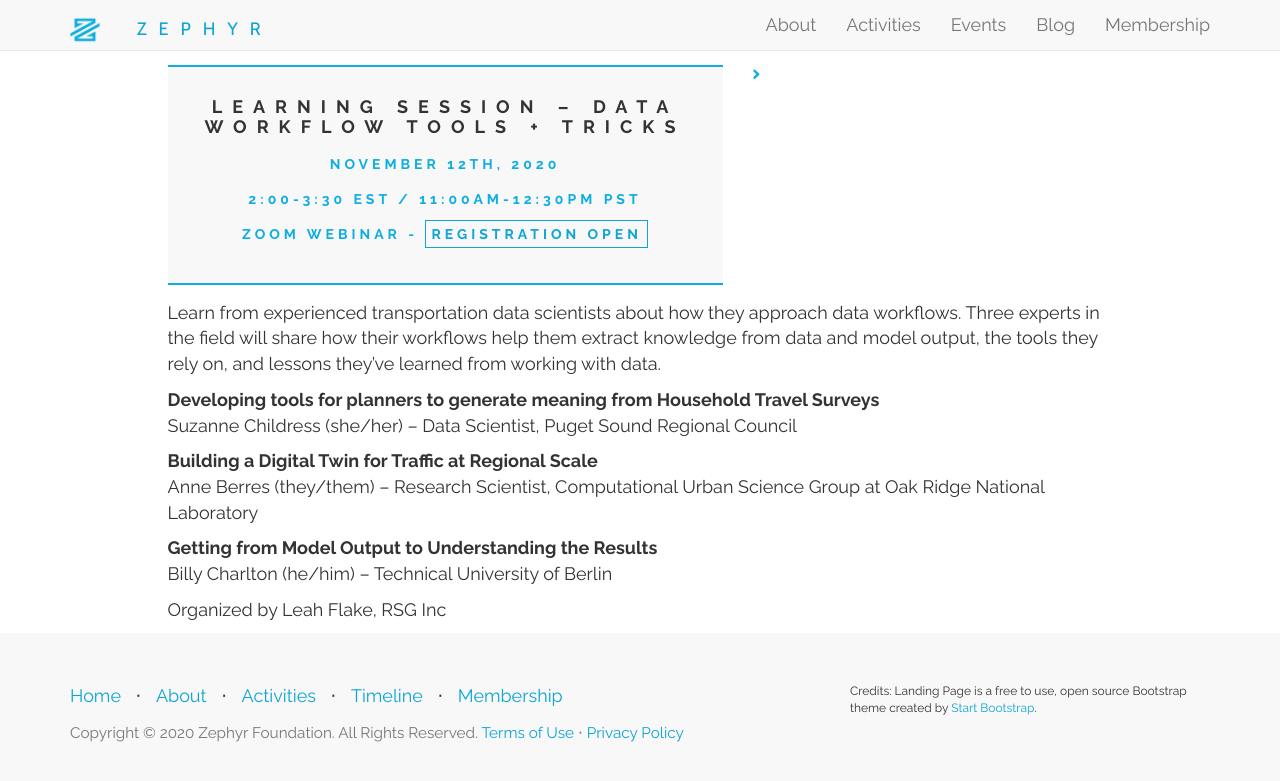
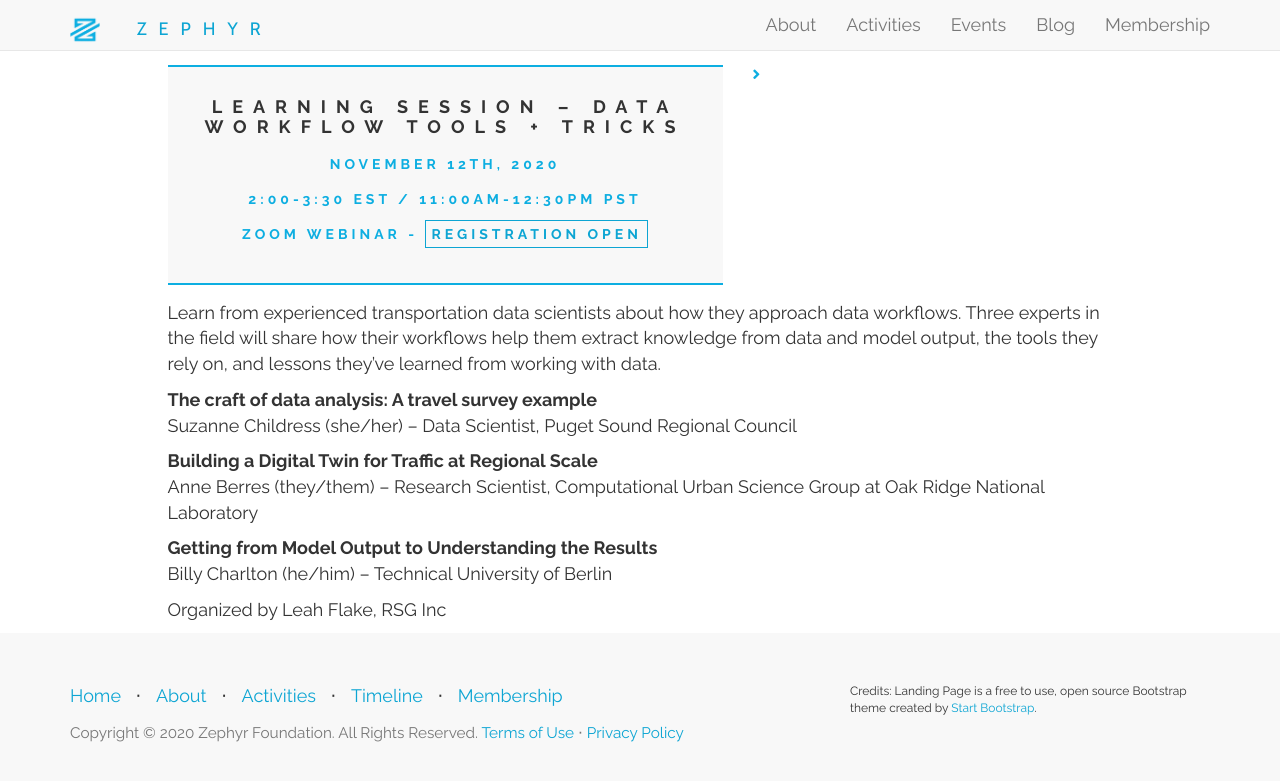
Before and after one commit to ZephyrTransport/zephyr-website, a Jekyll site: the page built from _events/2020-11-12-workflow.md, in a window 1280 px wide. Shown: the top 781 px of the page. Built offline with Jekyll 4.4.1, drawn with Linux system fonts in a browser that asks for light colours; nearby versions of some CDN libraries.

Commit message:
update suzanne's title

```diff
--- a/_events/2020-11-12-workflow.md
+++ b/_events/2020-11-12-workflow.md
@@ -12,7 +12,7 @@ summary: ""
 
 Learn from experienced transportation data scientists about how they approach data workflows. Three experts in the field will share how their workflows help them extract knowledge from data and model output, the tools they rely on, and lessons they’ve learned from working with data.
 
-**Developing tools for planners to generate meaning from Household Travel Surveys**
+**The craft of data analysis: A travel survey example**
 Suzanne Childress (she/her) – Data Scientist, Puget Sound Regional Council
 
 **Building a Digital Twin for Traffic at Regional Scale**
```
